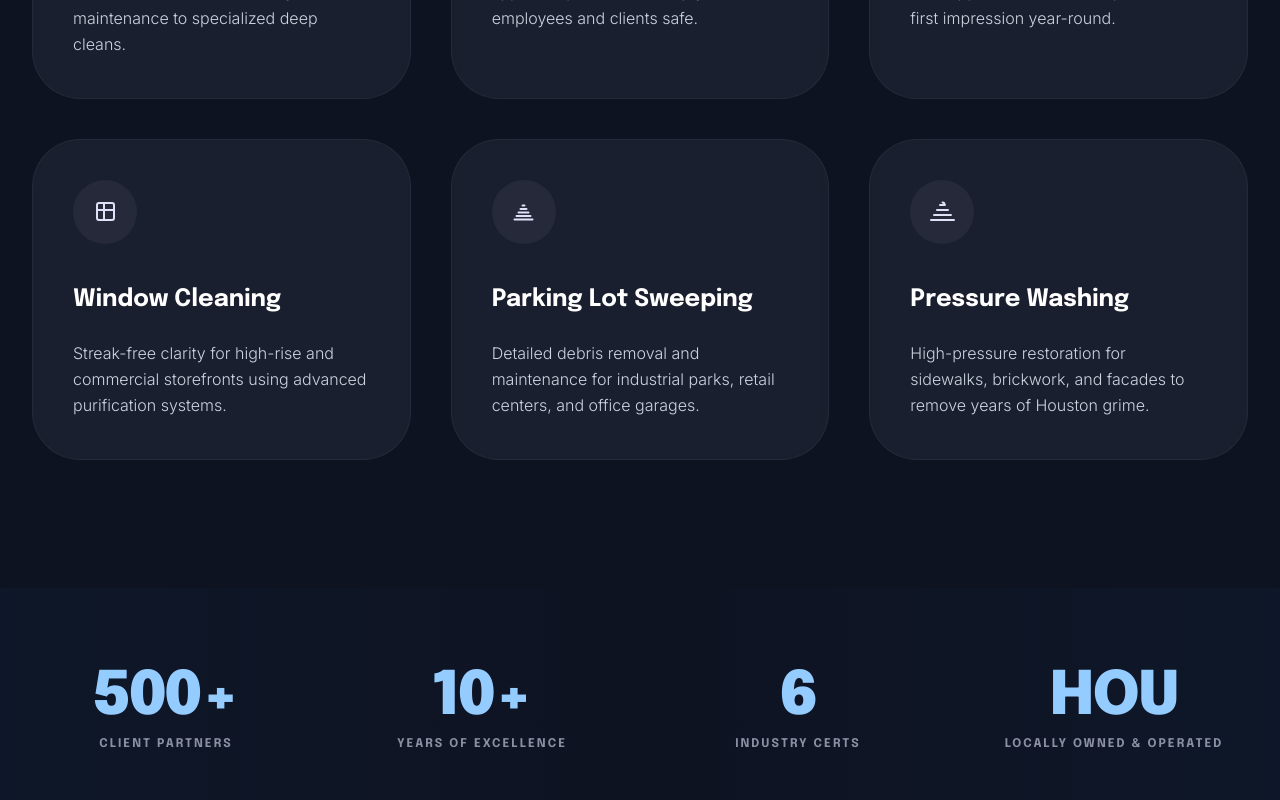
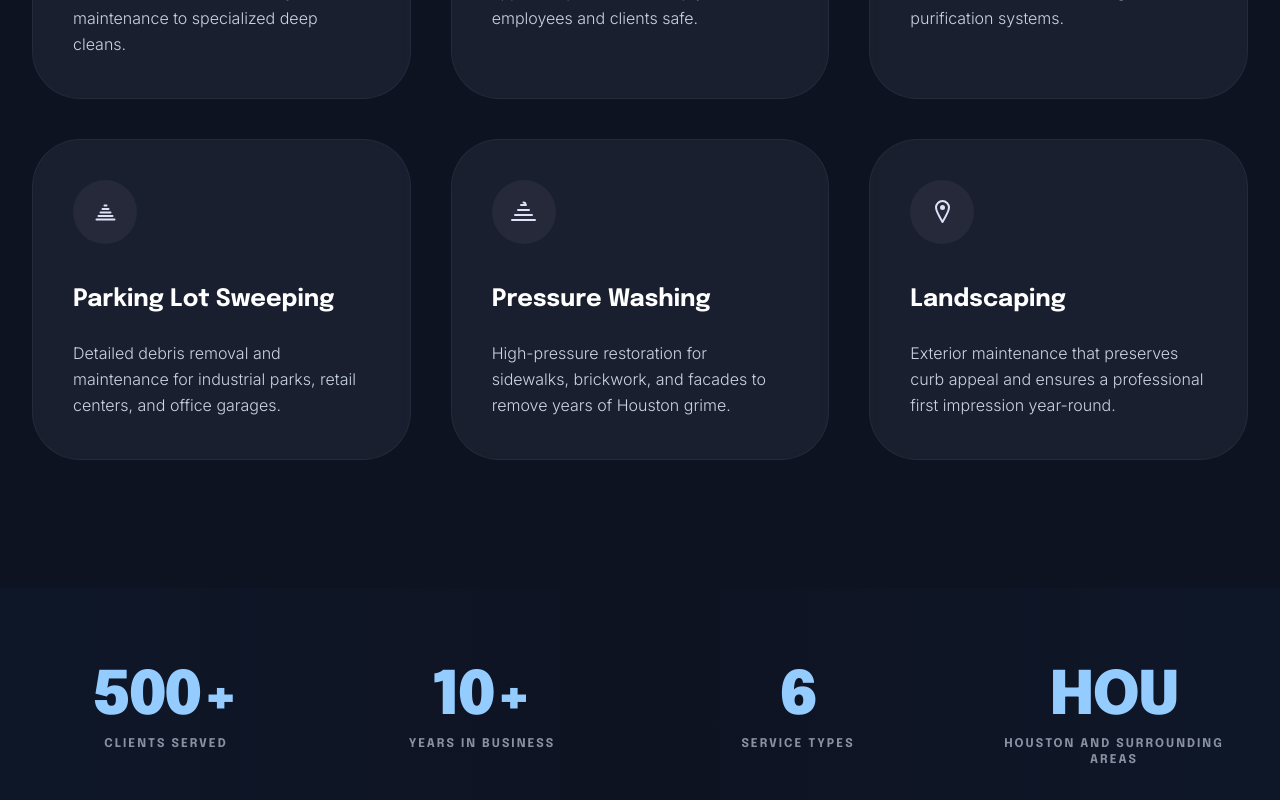
Before and after one commit to Robin239105/Cleaning-Plus, a React (Vite) app: page / in a window 1280 px wide. Shown: the part 1560-2360 px from the top of the page. Built offline with nearby package versions, Linux system fonts and the light colour scheme.

Commit message:
Update stats banner, company address, and reorder landscaping services

```diff
--- a/src/components/Footer.jsx
+++ b/src/components/Footer.jsx
@@ -63,8 +63,8 @@ const Footer = () => {
               {[
                 { label: 'Disinfecting Services', path: '/services/disinfecting' },
                 { label: 'Commercial Services', path: '/services/commercial' },
-                { label: 'Landscaping & Grounds', path: '/services/landscaping' },
-                { label: 'Window Cleaning', path: '/services/window-cleaning' }
+                { label: 'Window Cleaning', path: '/services/window-cleaning' },
+                { label: 'Landscaping & Grounds', path: '/services/landscaping' }
               ].map((link) => (
                 <li key={link.label}>
                   <Link to={link.path} className="text-text-secondary hover:text-primary transition-colors text-sm font-light flex items-center gap-2">
@@ -85,7 +85,7 @@ const Footer = () => {
                   <svg width="20" height="20" viewBox="0 0 24 24" fill="none" stroke="currentColor" strokeWidth="2" strokeLinecap="round" strokeLinejoin="round"><path d="M21 10c0 7-9 13-9 13s-9-6-9-13a9 9 0 0 1 18 0z"></path><circle cx="12" cy="10" r="3"></circle></svg>
                 </div>
                 <p className="text-text-secondary text-sm font-light leading-relaxed">
-                  123 Industrial Ave,<br />Houston, TX 77002
+                  27708 State Highway 249 # 75,<br />Tomball, Texas 77375
                 </p>
               </div>
               <div className="flex gap-4">
--- a/src/components/Navbar.jsx
+++ b/src/components/Navbar.jsx
@@ -63,8 +63,8 @@ const Navbar = () => {
                 {[
                   { title: 'Disinfecting', desc: 'Medical-grade sanitization', path: '/services/disinfecting', color: 'primary', icon: <path strokeLinecap="round" strokeLinejoin="round" strokeWidth="2" d="M9 12l2 2 4-4m5.618-4.016A11.955 11.955 0 0112 2.944a11.955 11.955 0 01-8.618 3.04A12.02 12.02 0 003 9c0 5.591 3.824 10.29 9 11.622 5.176-1.332 9-6.03 9-11.622 0-1.042-.133-2.052-.382-3.016z" /> },
                   { title: 'Commercial', desc: 'Facility maintenance', path: '/services/commercial', color: 'secondary', icon: <path strokeLinecap="round" strokeLinejoin="round" strokeWidth="2" d="M19 21V5a2 2 0 00-2-2H7a2 2 0 00-2 2v16m14 0h2m-2 0h-5m-9 0H3m2 0h5M9 7h1m-1 4h1m4-4h1m-1 4h1m-5 10v-5a1 1 0 011-1h2a1 1 0 011 1v5m-4 0h4" /> },
-                  { title: 'Landscaping', desc: 'Full property maintenance', path: '/services/landscaping', color: 'primary', icon: <path strokeLinecap="round" strokeLinejoin="round" strokeWidth="2" d="M12 19l9 2-9-18-9 18 9-2zm0 0v-8" /> },
-                  { title: 'Window Cleaning', desc: 'Clear commercial results', path: '/services/window-cleaning', color: 'secondary', icon: <path strokeLinecap="round" strokeLinejoin="round" strokeWidth="2" d="M4 16l4.586-4.586a2 2 0 012.828 0L16 16m-2-2l1.586-1.586a2 2 0 012.828 0L20 14m-6-6h.01M6 20h12a2 2 0 002-2V6a2 2 0 00-2-2H6a2 2 0 00-2 2v12a2 2 0 002 2z" /> }
+                  { title: 'Window Cleaning', desc: 'Clear commercial results', path: '/services/window-cleaning', color: 'secondary', icon: <path strokeLinecap="round" strokeLinejoin="round" strokeWidth="2" d="M4 16l4.586-4.586a2 2 0 012.828 0L16 16m-2-2l1.586-1.586a2 2 0 012.828 0L20 14m-6-6h.01M6 20h12a2 2 0 002-2V6a2 2 0 00-2-2H6a2 2 0 00-2 2v12a2 2 0 002 2z" /> },
+                  { title: 'Landscaping', desc: 'Full property maintenance', path: '/services/landscaping', color: 'primary', icon: <path strokeLinecap="round" strokeLinejoin="round" strokeWidth="2" d="M12 19l9 2-9-18-9 18 9-2zm0 0v-8" /> }
                 ].map((item) => (
                   <Link key={item.path} to={item.path} className="group/item flex items-center gap-4 p-4 rounded-2xl hover:bg-white/5 transition-all text-left">
                     <div className={`w-12 h-12 rounded-2xl bg-${item.color}/10 flex items-center justify-center text-${item.color} group-hover/item:scale-110 group-hover/item:bg-${item.color}/20 transition-all shadow-inner`}>
@@ -133,8 +133,8 @@ const Navbar = () => {
                 {[
                   { label: 'Disinfecting Services', path: '/services/disinfecting' },
                   { label: 'Commercial Cleaning', path: '/services/commercial' },
-                  { label: 'Landscaping & Grounds', path: '/services/landscaping' },
-                  { label: 'Window Cleaning', path: '/services/window-cleaning' }
+                  { label: 'Window Cleaning', path: '/services/window-cleaning' },
+                  { label: 'Landscaping & Grounds', path: '/services/landscaping' }
                 ].map((s) => (
                   <Link
                     key={s.label}
--- a/src/components/Services.jsx
+++ b/src/components/Services.jsx
@@ -18,16 +18,6 @@ const services = [
     ),
     title: 'Disinfecting',
     description: 'Medical-grade sanitization using EPA-approved products to keep your employees and clients safe.'
-  },
-  {
-    icon: (
-      <svg width="23" height="25" viewBox="0 0 23 25" fill="none" xmlns="http://www.w3.org/2000/svg">
-        <path d="M11.5 2C15 2 18 5 18 8.5C18 12 11.5 23 11.5 23C11.5 23 5 12 5 8.5C5 5 8 2 11.5 2Z" stroke="#dee1f7" strokeWidth="2" strokeLinecap="round" strokeLinejoin="round"/>
-        <circle cx="11.5" cy="8.5" r="2.5" fill="#dee1f7"/>
-      </svg>
-    ),
-    title: 'Landscaping',
-    description: 'Exterior maintenance that preserves curb appeal and ensures a professional first impression year-round.'
   },
   {
     icon: (
@@ -56,6 +46,16 @@ const services = [
     ),
     title: 'Pressure Washing',
     description: 'High-pressure restoration for sidewalks, brickwork, and facades to remove years of Houston grime.'
+  },
+  {
+    icon: (
+      <svg width="23" height="25" viewBox="0 0 23 25" fill="none" xmlns="http://www.w3.org/2000/svg">
+        <path d="M11.5 2C15 2 18 5 18 8.5C18 12 11.5 23 11.5 23C11.5 23 5 12 5 8.5C5 5 8 2 11.5 2Z" stroke="#dee1f7" strokeWidth="2" strokeLinecap="round" strokeLinejoin="round"/>
+        <circle cx="11.5" cy="8.5" r="2.5" fill="#dee1f7"/>
+      </svg>
+    ),
+    title: 'Landscaping',
+    description: 'Exterior maintenance that preserves curb appeal and ensures a professional first impression year-round.'
   }
 ];
 
--- a/src/components/StatsBanner.jsx
+++ b/src/components/StatsBanner.jsx
@@ -1,10 +1,10 @@
 import React from 'react';
 
 const stats = [
-  { value: '500+', label: 'Client Partners' },
-  { value: '10+', label: 'Years of Excellence' },
-  { value: '6', label: 'Industry Certs' },
-  { value: 'HOU', label: 'Locally Owned & Operated' }
+  { value: '500+', label: 'Clients Served' },
+  { value: '10+', label: 'Years in Business' },
+  { value: '6', label: 'Service Types' },
+  { value: 'HOU', label: 'Houston and surrounding areas' }
 ];
 
 const StatsBanner = () => {
--- a/src/pages/Services.jsx
+++ b/src/pages/Services.jsx
@@ -35,6 +35,17 @@ const Services = () => {
             )
         },
         {
+            title: "Window Cleaning",
+            description: "Expert window washing for low and high-rise commercial buildings, providing crystal-clear results every time.",
+            image: windowImg,
+            link: "/services/window-cleaning",
+            icon: (
+                <svg className="w-8 h-8" fill="none" stroke="currentColor" viewBox="0 0 24 24">
+                    <path strokeLinecap="round" strokeLinejoin="round" strokeWidth="2" d="M4 16l4.586-4.586a2 2 0 012.828 0L16 16m-2-2l1.586-1.586a2 2 0 012.828 0L20 14m-6-6h.01M6 20h12a2 2 0 002-2V6a2 2 0 00-2-2H6a2 2 0 00-2 2v12a2 2 0 002 2z" />
+                </svg>
+            )
+        },
+        {
             title: "Landscaping & Grounds",
             description: "Comprehensive exterior management, pruning, and seasonal programs to ensure your property's first impression is flawless.",
             image: landscapingImg,
@@ -42,17 +53,6 @@ const Services = () => {
             icon: (
                 <svg className="w-8 h-8" fill="none" stroke="currentColor" viewBox="0 0 24 24">
                     <path strokeLinecap="round" strokeLinejoin="round" strokeWidth="2" d="M12 19l9 2-9-18-9 18 9-2zm0 0v-8" />
-                </svg>
-            )
-        },
-        {
-            title: "Window Cleaning",
-            description: "Expert window washing for low and high-rise commercial buildings, providing crystal-clear results every time.",
-            image: windowImg,
-            link: "/services/window-cleaning",
-            icon: (
-                <svg className="w-8 h-8" fill="none" stroke="currentColor" viewBox="0 0 24 24">
-                    <path strokeLinecap="round" strokeLinejoin="round" strokeWidth="2" d="M4 16l4.586-4.586a2 2 0 012.828 0L16 16m-2-2l1.586-1.586a2 2 0 012.828 0L20 14m-6-6h.01M6 20h12a2 2 0 002-2V6a2 2 0 00-2-2H6a2 2 0 00-2 2v12a2 2 0 002 2z" />
                 </svg>
             )
         }
```
